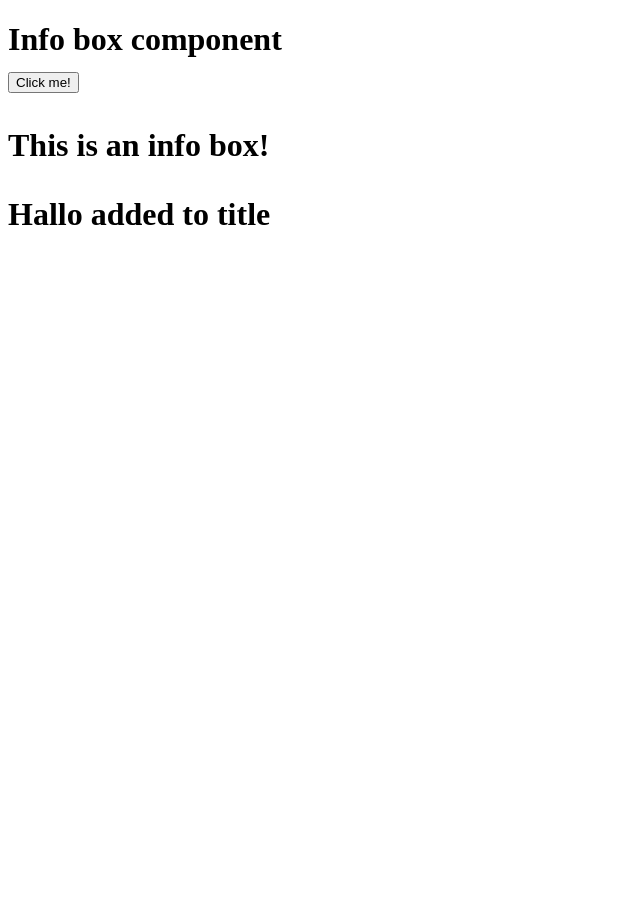
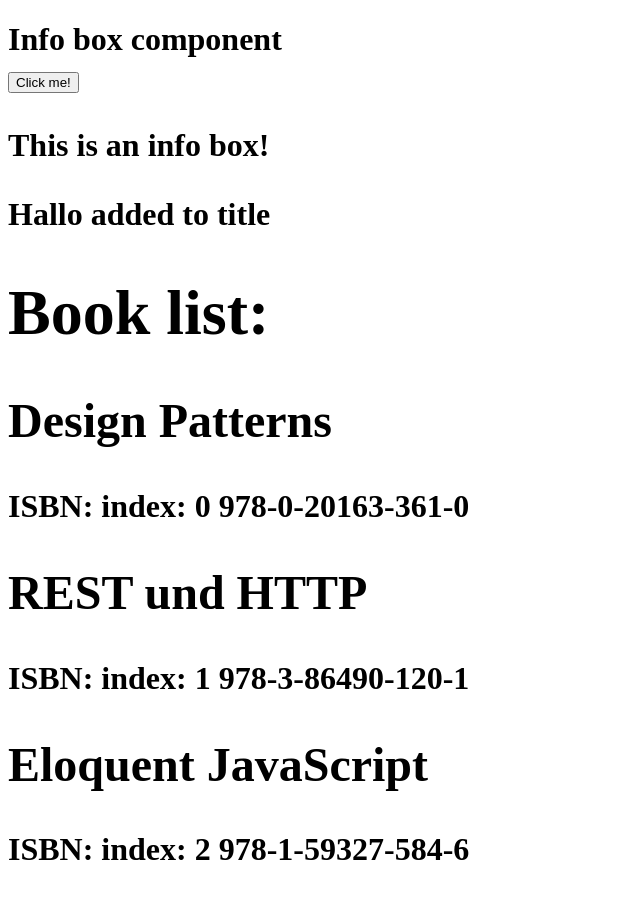
Before and after one commit to MOrozcoSeerene/AngularWorkshop, an Angular app: page /books in a window 1280 px wide. Shown: the whole page, without its empty margins (0-640 px from the left). Before the commit the page ends 800 px from the top, so only its background shows below. Built offline with nearby package versions, Linux system fonts and the light colour scheme.

Commit message:
Book-list component (static books)

```diff
--- a/package.json
+++ b/package.json
@@ -9,7 +9,8 @@
     "lint": "tslint \"src/**/*.ts\" --project src/tsconfig.json --type-check && tslint \"e2e/**/*.ts\" --project e2e/tsconfig.json --type-check",
     "test": "ng test",
     "pree2e": "webdriver-manager update --standalone false --gecko false",
-    "e2e": "protractor"
+    "e2e": "protractor",
+    "rest": "bookmonkey-api"
   },
   "private": true,
   "dependencies": {
--- a/src/app/app.component.html
+++ b/src/app/app.component.html
@@ -2,4 +2,5 @@
   {{title}}
   <info-box></info-box>
   <title-box (titleClicked)="receiveEvent($event)" title="Hallo "></title-box>
+  <book-list></book-list>
 </h1>
--- a/src/app/app.module.ts
+++ b/src/app/app.module.ts
@@ -7,13 +7,15 @@
 import { InfoBoxComponent } from './info-box/info-box.component';
 import { MouseCursorComponent } from './mouse-cursor/mouse-cursor.component';
 import { TitleBoxComponent } from './title-box/title-box.component';
+import { BookListComponent } from './book-list/book-list.component';
 
 @NgModule({
   declarations: [
     AppComponent,
     InfoBoxComponent,
     MouseCursorComponent,
-    TitleBoxComponent
+    TitleBoxComponent,
+    BookListComponent
   ],
   imports: [
     BrowserModule,
--- /dev/null
+++ b/src/app/book-list/book-list.component.html
@@ -0,0 +1,8 @@
+<div *ngIf="books">
+  <h1>Book list:</h1>
+</div>
+
+<div *ngFor="let book of books; let i = index;">
+  <h2>{{ book.title }}</h2>
+  <p>ISBN: index: {{i}} {{ book.isbn }}</p>
+</div>
--- /dev/null
+++ b/src/app/book-list/book-list.component.ts
@@ -0,0 +1,56 @@
+import { Component, OnInit } from '@angular/core';
+
+@Component({
+  selector: 'book-list',
+  templateUrl: './book-list.component.html',
+  styleUrls: ['./book-list.component.css']
+})
+export class BookListComponent implements OnInit {
+
+  public books: Object[];
+
+  constructor() { }
+
+  ngOnInit() {
+
+    this.books = [
+      {
+        "title": "Design Patterns",
+        "subtitle": "Elements of Reusable Object-Oriented Software",
+        "isbn": "978-0-20163-361-0",
+        "abstract": "Capturing a wealth of experience about the design of object-oriented software, four top-notch designers present a catalog of simple and succinct solutions to commonly occurring design problems. Previously undocumented, these 23 patterns allow designers to create more flexible, elegant, and ultimately reusable designs without having to rediscover the design solutions themselves.",
+        "numPages": 395,
+        "author": "Erich Gamma / Richard Helm / Ralph E. Johnson / John Vlissides",
+        "publisher": {
+          "name": "Addison-Wesley",
+          "url": "http://www.addison-wesley.de/"
+        }
+      },
+      {
+        "title": "REST und HTTP",
+        "subtitle": "Entwicklung und Integration nach dem Architekturstil des Web",
+        "isbn": "978-3-86490-120-1",
+        "abstract": "Das Buch bietet eine theoretisch fundierte, vor allem aber praxistaugliche Anleitung zum professionellen Einsatz von RESTful HTTP. Es beschreibt den Architekturstil REST (Representational State Transfer) und seine Umsetzung im Rahmen der Protokolle des World Wide Web (HTTP, URIs und andere).",
+        "numPages": 330,
+        "author": "Stefan Tilkov / Martin Eigenbrodt / Silvia Schreier / Oliver Wolf",
+        "publisher": {
+          "name": "dpunkt.verlag",
+          "url": "http://dpunkt.de/"
+        }
+      },
+      {
+        "title": "Eloquent JavaScript",
+        "subtitle": "A Modern Introduction to Programming",
+        "isbn": "978-1-59327-584-6",
+        "abstract": "JavaScript lies at the heart of almost every modern web application, from social apps to the newest browser-based games. Though simple for beginners to pick up and play with, JavaScript is a flexible, complex language that you can use to build full-scale applications.",
+        "numPages": 472,
+        "author": "Marijn Haverbeke",
+        "publisher": {
+          "name": "No Starch Press",
+          "url": "https://www.nostarch.com/"
+        }
+      }
+    ]
+  }
+
+}
```
Also changed, not shown: src/app/book-list/book-list.component.css (added), 1 other file (tests, documents, lock files or other folders).
